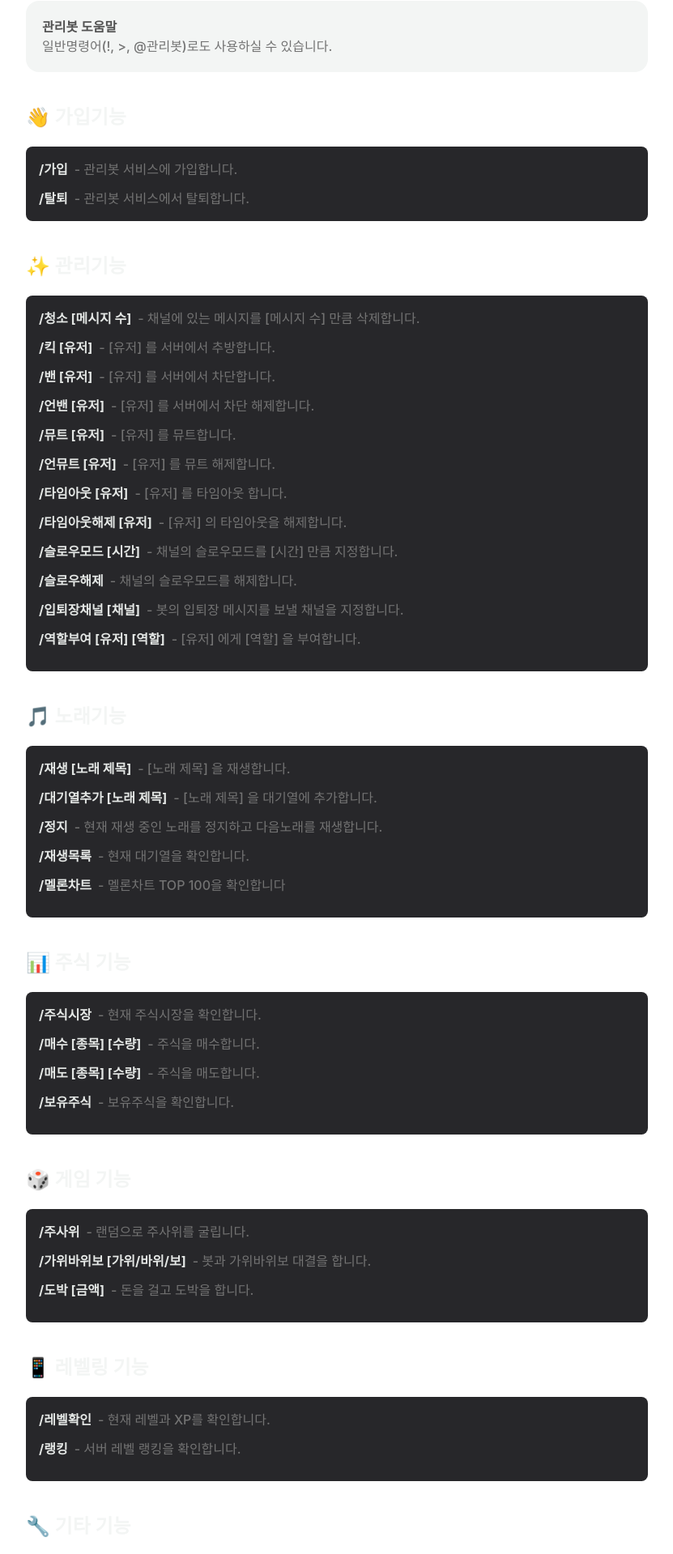
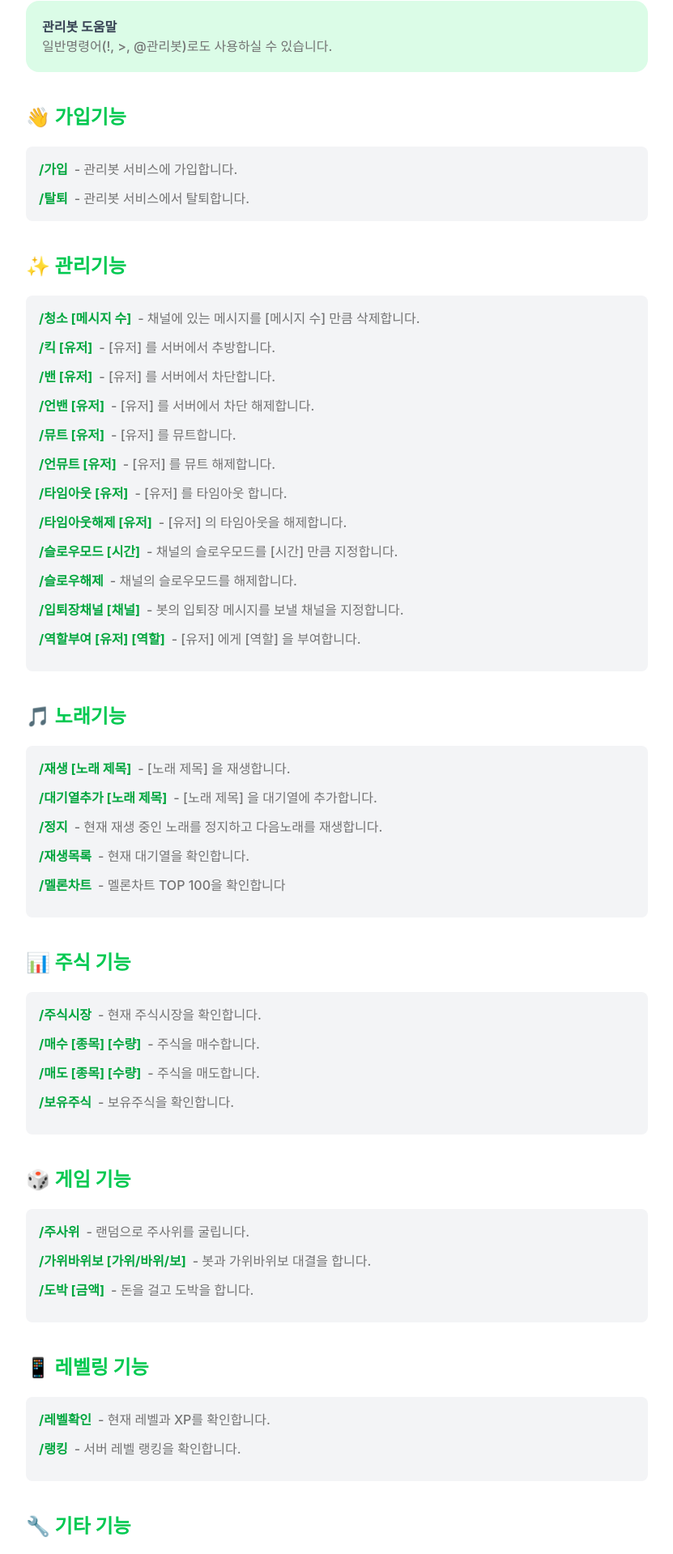
Before and after one commit to corche/adminBot, a React (Vite) app: page /help in a window 1280 px wide. Shown: the part 435-2354 px from the top of the page at 81% size, without its empty margins (224-1055 px from the left). Built offline with nearby package versions, Linux system fonts and the light colour scheme; a web font is replaced by a local one.

Commit message:
도움말 리뉴얼

```diff
--- a/src/Help.tsx
+++ b/src/Help.tsx
@@ -7,48 +7,48 @@ export default function Help() {
     <>
       <Nav />
       <div className="px-[20vw] mt-[80px] flex flex-col gap-10 bg-white text-black">
-        {/** Banner Image **/}
+        {/* 배너 이미지 */}
         <div className="flex justify-center mb-5">
-          <img src={helpImage} alt="Help Image" style={{ width: "200px", height: "auto" }} />
+          <img src={helpImage} alt="관리봇" style={{ width: "200px", height: "auto" }} />
         </div>
 
+        {/* 도움말 헤더 */}
         <div className="flex flex-col gap-4">
-          <div className="text-4xl font-bold text-light-green-500">
+          <div className="text-4xl font-bold text-green-500">
             도움말
           </div>
           <div className="text-md">
-            관리봇의 모든 명령어에 대한 설명입니다. <br />
+            관리봇의 모든 명령어에 대한 설명입니다.
           </div>
-          <div className="p-5 bg-light-green-500 rounded-2xl">
-            <div className="font-bold text-neutral-600">관리봇 도움말</div>
+          <div className="p-5 bg-green-100 rounded-2xl">
+            <div className="font-bold text-gray-700">관리봇 도움말</div>
             일반명령어(!, {">"}, @관리봇)로도 사용하실 수 있습니다.
-            <br />
           </div>
         </div>
 
-        {/** Registration Features **/}
+        {/* 가입 기능 */}
         <div className="flex flex-col gap-5">
-          <div className="text-2xl font-bold text-light-green-500">
+          <div className="text-2xl font-bold text-green-500">
             👋 가입기능
           </div>
-          <div className="bg-zinc-800 p-4 rounded-lg">
+          <div className="bg-gray-100 p-4 rounded-lg">
             <div className="flex items-start mb-3">
-              <span className="font-bold text-light-green-400 mr-2">/가입</span>
+              <span className="font-bold text-green-600 mr-2">/가입</span>
               <span>- 관리봇 서비스에 가입합니다.</span>
             </div>
             <div className="flex items-start">
-              <span className="font-bold text-light-green-400 mr-2">/탈퇴</span>
+              <span className="font-bold text-green-600 mr-2">/탈퇴</span>
               <span>- 관리봇 서비스에서 탈퇴합니다.</span>
             </div>
           </div>
         </div>
 
-        {/** Management Features **/}
+        {/* 관리 기능 */}
         <div className="flex flex-col gap-5">
-          <div className="text-2xl font-bold text-light-green-500">
+          <div className="text-2xl font-bold text-green-500">
             ✨ 관리기능
           </div>
-          <div className="bg-zinc-800 p-4 rounded-lg">
+          <div className="bg-gray-100 p-4 rounded-lg">
             {[
               { command: "/청소 [메시지 수]", description: "채널에 있는 메시지를 [메시지 수] 만큼 삭제합니다." },
               { command: "/킥 [유저]", description: "[유저] 를 서버에서 추방합니다." },
@@ -64,19 +64,19 @@ export default function Help() {
               { command: "/역할부여 [유저] [역할]", description: "[유저] 에게 [역할] 을 부여합니다." },
             ].map(({ command, description }, index) => (
               <div className="flex items-start mb-3" key={index}>
-                <span className="font-bold text-light-green-400 mr-2">{command}</span>
+                <span className="font-bold text-green-600 mr-2">{command}</span>
                 <span>- {description}</span>
               </div>
             ))}
           </div>
         </div>
 
-        {/** Music Features **/}
+        {/* 노래 기능 */}
         <div className="flex flex-col gap-5">
-          <div className="text-2xl font-bold text-light-green-500">
+          <div className="text-2xl font-bold text-green-500">
             🎵 노래기능
           </div>
-          <div className="bg-zinc-800 p-4 rounded-lg">
+          <div className="bg-gray-100 p-4 rounded-lg">
             {[
               { command: "/재생 [노래 제목]", description: "[노래 제목] 을 재생합니다." },
               { command: "/대기열추가 [노래 제목]", description: "[노래 제목] 을 대기열에 추가합니다." },
@@ -85,19 +85,19 @@ export default function Help() {
               { command: "/멜론차트", description: "멜론차트 TOP 100을 확인합니다" },
             ].map(({ command, description }, index) => (
               <div className="flex items-start mb-3" key={index}>
-                <span className="font-bold text-light-green-400 mr-2">{command}</span>
+                <span className="font-bold text-green-600 mr-2">{command}</span>
                 <span>- {description}</span>
               </div>
             ))}
           </div>
         </div>
 
-        {/** Stock Features **/}
+        {/* 주식 기능 */}
         <div className="flex flex-col gap-5">
-          <div className="text-2xl font-bold text-light-green-500">
+          <div className="text-2xl font-bold text-green-500">
             📊 주식 기능
           </div>
-          <div className="bg-zinc-800 p-4 rounded-lg">
+          <div className="bg-gray-100 p-4 rounded-lg">
             {[
               { command: "/주식시장", description: "현재 주식시장을 확인합니다." },
               { command: "/매수 [종목] [수량]", description: "주식을 매수합니다." },
@@ -105,63 +105,63 @@ export default function Help() {
               { command: "/보유주식", description: "보유주식을 확인합니다." },
             ].map(({ command, description }, index) => (
               <div className="flex items-start mb-3" key={index}>
-                <span className="font-bold text-light-green-400 mr-2">{command}</span>
+                <span className="font-bold text-green-600 mr-2">{command}</span>
                 <span>- {description}</span>
               </div>
             ))}
           </div>
         </div>
 
-        {/** Game Features **/}
+        {/* 게임 기능 */}
         <div className="flex flex-col gap-5">
-          <div className="text-2xl font-bold text-light-green-500">
+          <div className="text-2xl font-bold text-green-500">
             🎲 게임 기능
           </div>
-          <div className="bg-zinc-800 p-4 rounded-lg">
+          <div className="bg-gray-100 p-4 rounded-lg">
             {[
               { command: "/주사위", description: "랜덤으로 주사위를 굴립니다." },
               { command: "/가위바위보 [가위/바위/보]", description: "봇과 가위바위보 대결을 합니다." },
               { command: "/도박 [금액]", description: "돈을 걸고 도박을 합니다." },
             ].map(({ command, description }, index) => (
               <div className="flex items-start mb-3" key={index}>
-                <span className="font-bold text-light-green-400 mr-2">{command}</span>
+                <span className="font-bold text-green-600 mr-2">{command}</span>
                 <span>- {description}</span>
               </div>
             ))}
           </div>
         </div>
 
-        {/** Leveling Features **/}
+        {/* 레벨링 기능 */}
         <div className="flex flex-col gap-5">
-          <div className="text-2xl font-bold text-light-green-500">
+          <div className="text-2xl font-bold text-green-500">
             📱 레벨링 기능
           </div>
-          <div className="bg-zinc-800 p-4 rounded-lg">
+          <div className="bg-gray-100 p-4 rounded-lg">
             {[
               { command: "/레벨확인", description: "현재 레벨과 XP를 확인합니다." },
               { command: "/랭킹", description: "서버 레벨 랭킹을 확인합니다." },
             ].map(({ command, description }, index) => (
               <div className="flex items-start mb-3" key={index}>
-                <span className="font-bold text-light-green-400 mr-2">{command}</span>
+                <span className="font-bold text-green-600 mr-2">{command}</span>
                 <span>- {description}</span>
               </div>
             ))}
           </div>
         </div>
 
-        {/** Other Features **/}
+        {/* 기타 기능 */}
         <div className="flex flex-col gap-5 mb-10">
-          <div className="text-2xl font-bold text-light-green-500">
+          <div className="text-2xl font-bold text-green-500">
             🔧 기타 기능
           </div>
-          <div className="bg-zinc-800 p-4 rounded-lg">
+          <div className="bg-gray-100 p-4 rounded-lg">
             {[
               { command: "/봇정보", description: "관리봇의 정보를 확인합니다." },
               { command: "/서버정보", description: "서버정보를 확인합니다." },
               { command: "/하트인증", description: "한국 디스코드 리스트 하트인증을 진행하고 보상을 받습니다." },
             ].map(({ command, description }, index) => (
               <div className="flex items-start mb-3" key={index}>
-                <span className="font-bold text-light-green-400 mr-2">{command}</span>
+                <span className="font-bold text-green-600 mr-2">{command}</span>
                 <span>- {description}</span>
               </div>
             ))}
```
